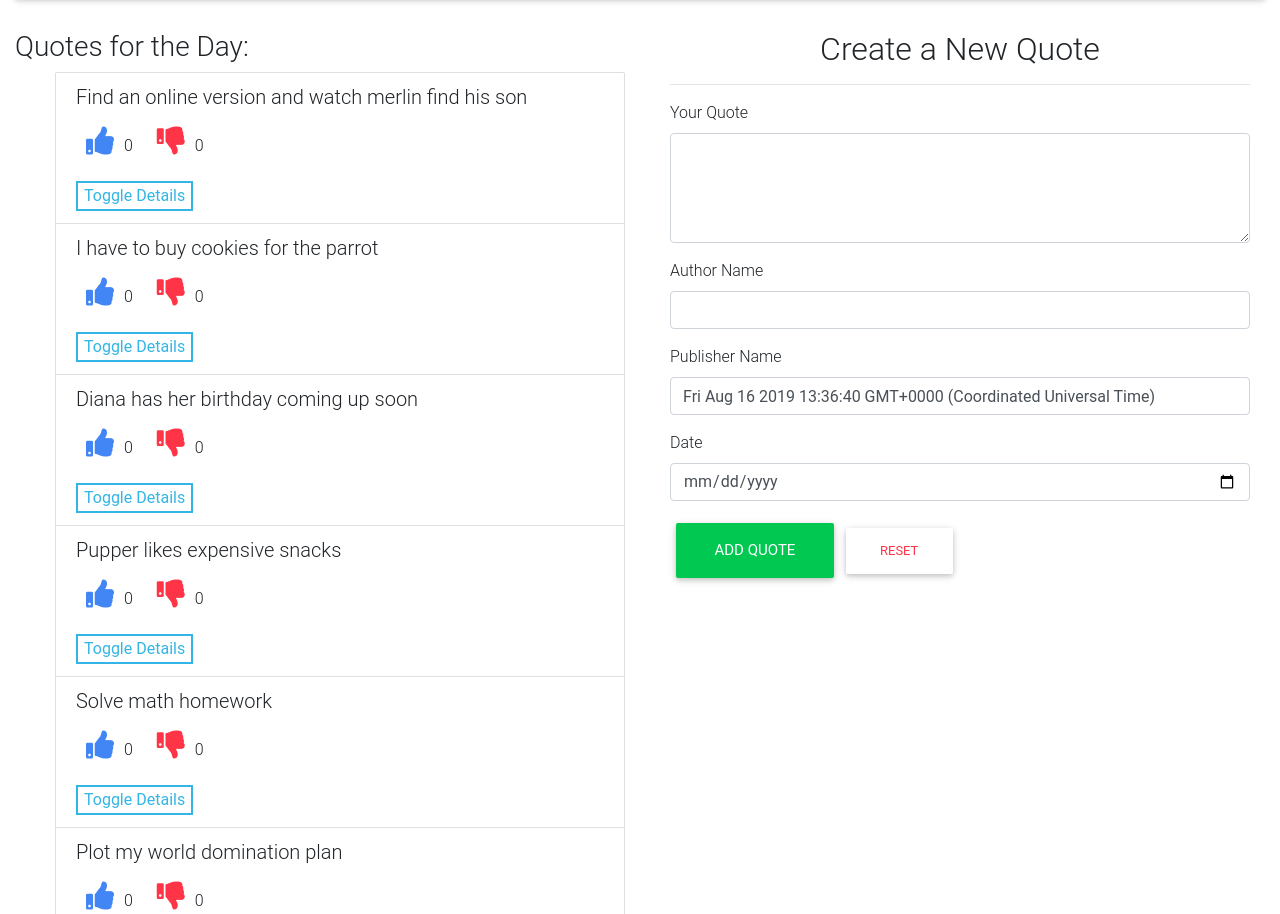
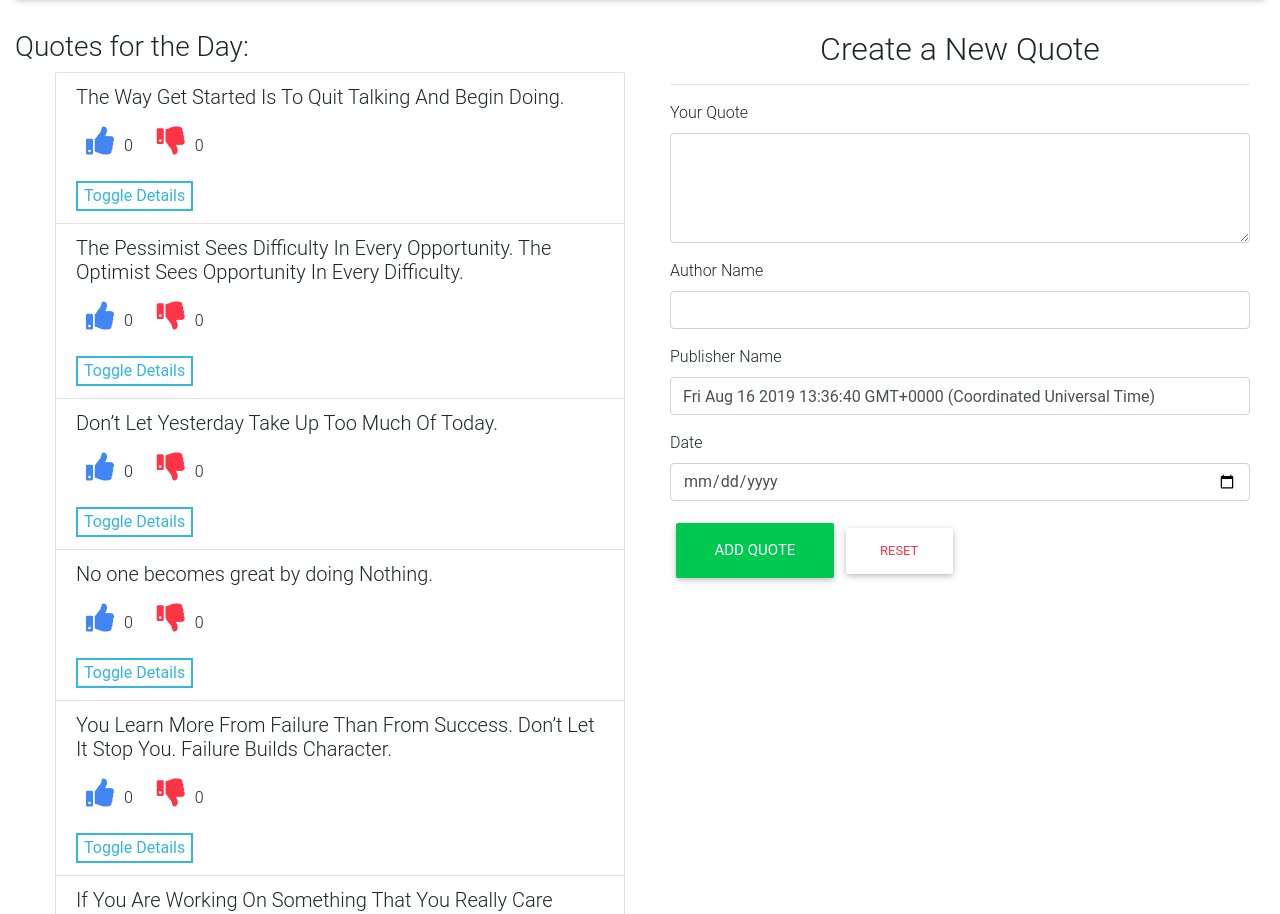
Before and after one commit to josylad/Quotes-Project, an Angular app: page / in a window 1280 px wide. Shown: the part 178-1092 px from the top of the page. Built offline with nearby package versions, Linux system fonts and the light colour scheme.

Commit message:
Add voting feature to the src/app/quote/quote.component.ts file

```diff
--- a/src/app/quote/quote.component.ts
+++ b/src/app/quote/quote.component.ts
@@ -8,19 +8,20 @@ import { Quotes } from '../quotes';
 })
 export class QuoteComponent implements OnInit {
   myquotes: Quotes[] = [
-  new Quotes(1, 'Find an online version and watch merlin find his son', 'Watch finding Nemo', new Date(2019,6,17)),
-  new Quotes(2, 'I have to buy cookies for the parrot', 'Buy Cookies',new Date(2019,6,17)),
-  new Quotes(3, 'Diana has her birthday coming up soon', 'Get new Phone Case', new Date(2019,6,17)),
-  new Quotes(4, 'Pupper likes expensive snacks', 'Get Dog Food', new Date(2019,6,18)),
-  new Quotes(5,'Solve math homework','Damn Math',new Date(2019,7,18)),
-  new Quotes(6,'Plot my world domination plan','Cause I am an evil overlord',new Date(2019,7,18)),
+  new Quotes(1, 'The Way Get Started Is To Quit Talking And Begin Doing.', 'Walt Disney', 'Joseph Adediji', new Date(2019,6,17)),
+  new Quotes(2, 'The Pessimist Sees Difficulty In Every Opportunity. The Optimist Sees Opportunity In Every Difficulty.', 'Winston Churchill', 'Joseph Adediji', new Date(2019,6,17)),
+  new Quotes(3, 'Don’t Let Yesterday Take Up Too Much Of Today.', 'Will Rogers','Joseph Adediji', new Date(2019,6,17)),
+  new Quotes(4, 'No one becomes great by doing Nothing.', 'Joseph Adediji','Joseph Adediji', new Date(2019,6,18)),
+  new Quotes(5,'You Learn More From Failure Than From Success. Don’t Let It Stop You. Failure Builds Character.','Unknown', 'Joseph Adediji', new Date(2019,7,18)),
+  new Quotes(6,'If You Are Working On Something That You Really Care About, You Don’t Have To Be Pushed. The Vision Pulls You.','Steve Jobs', 'Joseph Adediji', new Date(2019,7,18)),
 ];
 
 addNewQuotes(Quotes){
     let myquotesLength = this.myquotes.length;
     Quotes.id = myquotesLength+1;
     Quotes.completeDate = new Date(Quotes.completeDate)
-    this.myquotes.push(Quotes)
+    this.myquotes.unshift(Quotes)
+    alert(`Hi ${Quotes.publisher}, Your Quote has been Published to the Top of the List. Thank You!`);
   }
 
   toggleDetails(index){
@@ -37,6 +38,7 @@ addNewQuotes(Quotes){
     }
   }
 
+
   constructor() { }
 
   ngOnInit() {
```
